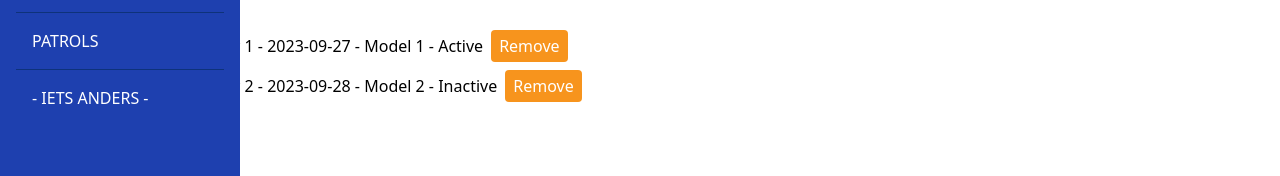
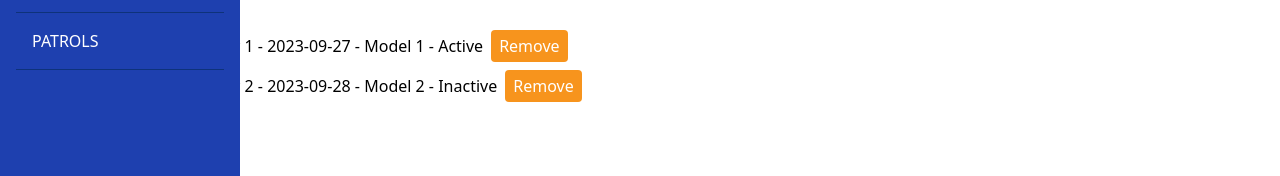
Before and after one commit to JohanLindeque/drone-project-group5, a React (Create React App) app: page /dashboard in a window 1280 px wide. Shown: the part 299-475 px from the top of the page. Built offline with nearby package versions, Linux system fonts and the light colour scheme.

Commit message:
Update Sidebar.jsx

```diff
--- a/src/components/Sidebar.jsx
+++ b/src/components/Sidebar.jsx
@@ -36,7 +36,7 @@ const Sidebar = ({ onContentChange }) => {
           Patrols
         </li>
         <li className='p-4 cursor-pointer' onClick={() => onContentChange('signup')}>
-          - iets anders -
+          {/* - iets anders - */}
         </li>
       </ul>
     </div>
```
